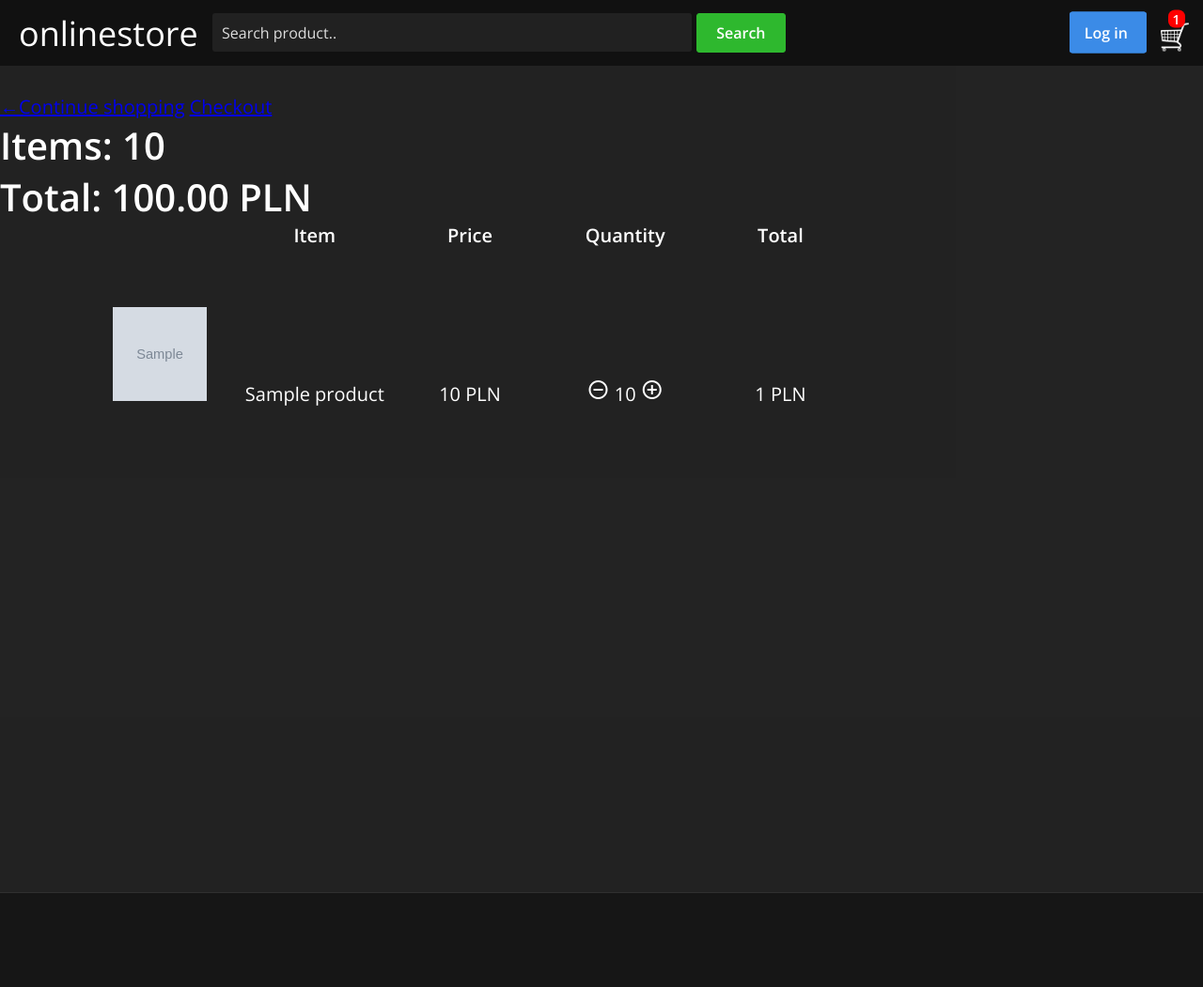
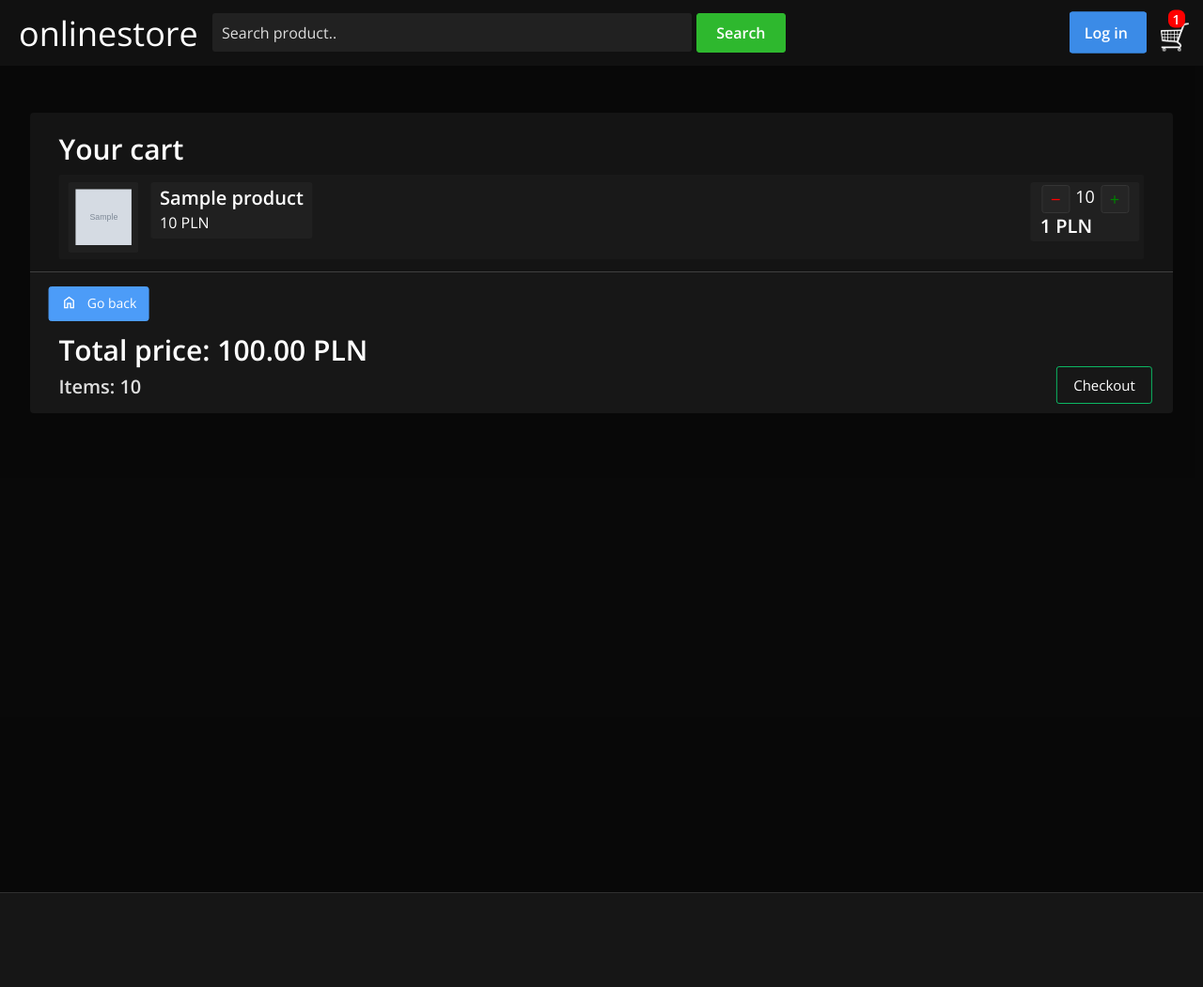
Before and after one commit to tmaz00/onlinestore, a Django app: template shop/templates/shop/cart.html in a window 1280 px wide. Shown: the whole page at 94% size. Run offline with Django 4.2, Linux system fonts and the light colour scheme; tables that the repository leaves empty hold one stand-in row (values such as "Sample post"); the template is opened without the code that fills it: values that come from a table or form of the project are taken from there, most other values are stand-ins (such as "Sample title", 1, 10 or a date in 2020); grey boxes marked "Sample" are stand-in pictures; parts of the project's set-up code (start-up, migrations or seed data) failed here and were passed over.

Commit message:
Cart update (css, html)

```diff
--- a/shop/static/shop/cart.css
+++ b/shop/static/shop/cart.css
@@ -1,24 +1,189 @@
 body {
-    background-color: #353535;
+    background-color: #000;
 }
 .container {
     height: 100vh;
 }
+.cart-items {
+    width: 95%;
+    position: relative;
+    padding: 10px 0;
+    background-color: #141414;
+    margin-top: 20px;
+    border-top-left-radius: 4px;
+    border-top-right-radius: 4px;
+}
+.cart-items h2 {
+    display: block;
+    margin: 7.5px 0px;
+    transform: translate(-50%, 0);
+    position: relative;
+    left: 52.5%;
+}
+.cart-summary {
+    width: 95%;
+    position: relative;
+    padding: 10px 0;
+    background-color: #171717;
+    border-bottom-left-radius: 4px;
+    border-bottom-right-radius: 4px;
+    border-top: 1px solid #404040;
+}
 .cart-row {
-    width: 1000px;
-    text-align: center;
-    height: 90px;
+    display: block;
+    position: relative;
+    width: 95%;
+    text-align: left;
+    padding: 5px 0;
+    background-color: #191919;
+    border-radius: 3px;
+    margin: 2.5px 0;
 }
-.cart-row div {
+.cart-row img {
+    height: 60px;
+    width: 60px;
+    padding: 7.5px;
+    margin: 2.5px 5px 2.5px 10px;
     display: inline-block;
-    width: 160px;
+    vertical-align: top;
+    background-color: #202020;
+    border-radius: 3px;
+    object-fit: cover;
+    object-position: center;
+}
+.cart-row .product-info {
+    background-color: #202020;
+    padding: 3px 10px;
+    border-radius: 3px;
+    margin: 2.5px;
+    display: inline-block;
+}
+.cart-row .product-rightinfo {
+    position: absolute;
+    right: 2.5px;
+}
+.cart-row .product-leftinfo {
+    display: inline-block;
+    vertical-align: top;
+    position: relative;
+}
+.cart-row .product-leftinfo div {
+    display: block;
+    margin-bottom: 2.5px;
+    color: white;
+}
+.cart-row .product-leftinfo div.product-name {
+    font-size: 20px;
+    font-weight: 600;
+}
+.cart-row .product-leftinfo div.product-price {
+    font-size: 16px;
+}
+.cart-row .product-rightinfo div.product-quantity {
+    font-size: 18px;
+    text-align: right;
+}
+.cart-row .product-rightinfo div.total-price {
+    font-size: 20px;
+    font-weight: 600;
 }
 /* google class for icons */
 .material-symbols-outlined {
     cursor: pointer;
 }
-.cart-row .item-img {
+.cart-row .product-rightinfo .product-quantity button {
+    outline: none;
+    border: 1px solid #353535;
+    width: 30px;
+    height: 30px;
     display: inline-block;
-    width: 100px;
-    height: 100px;
+    vertical-align: top;
+    color: white;
+    position: relative;
+    margin: 0 1.5px;
+    border-radius: 3px;
+    background-color: #252525;
 }
+.cart-row .product-rightinfo .product-quantity button i {
+    position: absolute;
+    left: 50%;
+    top: 50%;
+    transform: translate(-50%, -50%);
+    font-size: 17px;
+}
+.cart-row .product-rightinfo .product-quantity button.remove {
+    color: red;
+}
+.cart-row .product-rightinfo .product-quantity button.add {
+    color: green;
+}
+.cart-summary .go-back {
+    background-color: var(--cl-blue);
+    border-radius: 3px;
+    border: 1px solid var(--cl-blue);
+    text-decoration: none;
+    color: white;
+    height: 35px;
+    display: inline-block;
+    padding: 0 12px;
+    transition: 0.3s ease-in;
+    margin: 5px 0px;
+    transform: translate(-50%, 0);
+    position: relative;
+    left: 6%;
+}
+.cart-summary .go-back:hover {
+    background-color: transparent;
+    transition: 0.3s ease-in;
+}
+.cart-summary .go-back i {
+    display: inline-block;
+    vertical-align: middle;
+    margin-right: 5px;
+    font-size: 18px;
+    position: relative;
+    top: 1px;
+}
+.cart-summary .go-back span {
+    display: inline-block;
+    vertical-align: middle;
+    font-size: 14px;
+    position: relative;
+    top: 1px;
+}
+.cart-summary h1 {
+    color: white;
+    display: block;
+    margin: 5px 0px;
+    transform: translate(-50%, 0);
+    position: relative;
+    width: 60%;
+    left: 32.5%;
+}
+.cart-summary h1.price {
+    font-size: 30px;
+}
+.cart-summary h1.items {
+    font-size: 20px;
+    color: #dedede;
+}
+.cart-summary .next {
+    position: absolute;
+    right: 6%;
+    bottom: 10px;
+    transform: translate(50%, 0);
+    padding: 9px 17px;
+    background-color: transparent;
+    border: 1px solid var(--cl-green-btn);
+    outline: none;
+    color: white;
+    text-decoration: none;
+    border-radius: 3px;
+    vertical-align: middle;
+    font-size: 15px;
+    transition: 0.3s ease-in;
+}
+.cart-summary .next:hover {
+    background-color: var(--cl-green-btn);
+    transition: 0.3s ease-in;
+}
--- a/shop/templates/shop/cart.html
+++ b/shop/templates/shop/cart.html
@@ -4,29 +4,40 @@
 {% block content %}
     <link rel="stylesheet" href="{% static 'shop/cart.css' %}">
     <div class="container">
-        <a href="{% url 'home' %}">&#8592;Continue shopping</a>
-        <a href="{% url 'checkout' %}">Checkout</a>
-        <h1>Items: {{ order.items_counter }}</h1>
-        <h1>Total: {{ order.total_price }} PLN</h1>
-        <div class="cart-row">
-            <div></div>
-            <div><strong>Item</strong></div>
-            <div><strong>Price</strong></div>
-            <div><strong>Quantity</strong></div>
-            <div><strong>Total</strong></div>
+        <div class="cart-items left50">
+            <h2>Your cart</h2>
+            {% for item in items %}
+                <div class="cart-row left50">
+                    <img src="{{ item.product.imageURL }}">
+                    <div class="product-info product-leftinfo">
+                        <div class="product-name">{{ item.product.name }}</div>
+                        <div class="product-price">{{ item.product.price }} PLN</div>
+                    </div>
+                    <div class="product-info product-rightinfo">
+                        <div class="product-quantity">
+                            <button class="remove">
+                                <i data-product="{{item.product.id}}" data-action="remove" class="material-symbols-outlined update-cart" translate="no">remove</i>
+                            </button>
+                            {{ item.quantity }}
+                            <button class="add">
+                                <i data-product="{{item.product.id}}" data-action="add" class="material-symbols-outlined update-cart" translate="no">add</i>
+                            </button>
+                        </div>
+                        <div class="total-price">{{ item.total_price }} PLN</div>
+                    </div>
+                </div>
+            {% endfor %}
         </div>
-        {% for item in items %}
-            <div class="cart-row">
-                <div><img class="item-img" src="{{ item.product.imageURL }}"></div>
-                <div>{{ item.product.name }}</div>
-                <div>{{ item.product.price }} PLN</div>
-                <div>
-                    <i data-product="{{item.product.id}}" data-action="remove" class="material-symbols-outlined update-cart" translate="no">do_not_disturb_on</i>
-                    {{ item.quantity }}
-                    <i data-product="{{item.product.id}}" data-action="add" class="material-symbols-outlined update-cart" translate="no">add_circle</i>
-                </div>
-                <div>{{ item.total_price }} PLN</div>
-            </div>
-        {% endfor %}
+        <div class="cart-summary left50">
+            <a class="go-back" href="{% url 'home' %}">
+                <i class="material-symbols-outlined" translate="no">home</i>
+                <span>Go back</span>
+            </a>
+            {% if cart_items_counter > 0 %}
+                <a class="next" href="{% url 'checkout' %}">Checkout</a>
+            {% endif %}
+            <h1 class="price">Total price: {{ order.total_price }} PLN</h1>
+            <h1 class="items">Items: {{ order.items_counter }}</h1>
+        </div>
     </div>
 {% endblock content %}
```
